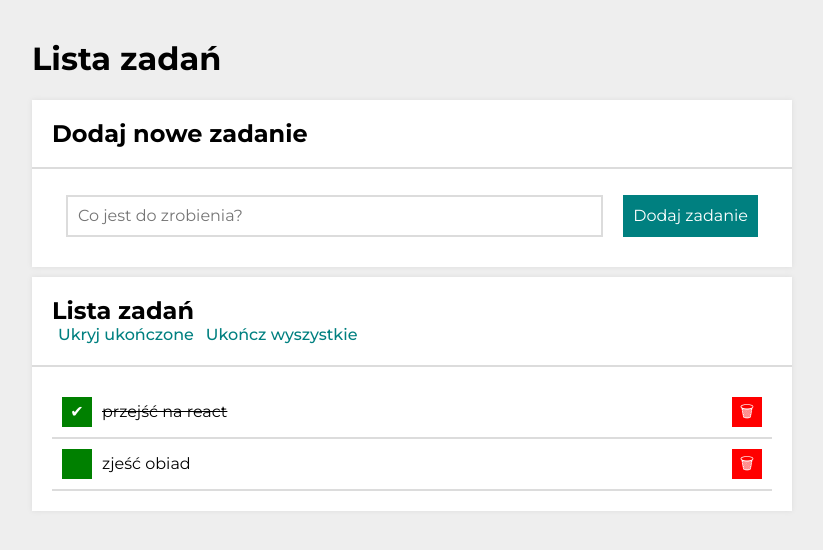
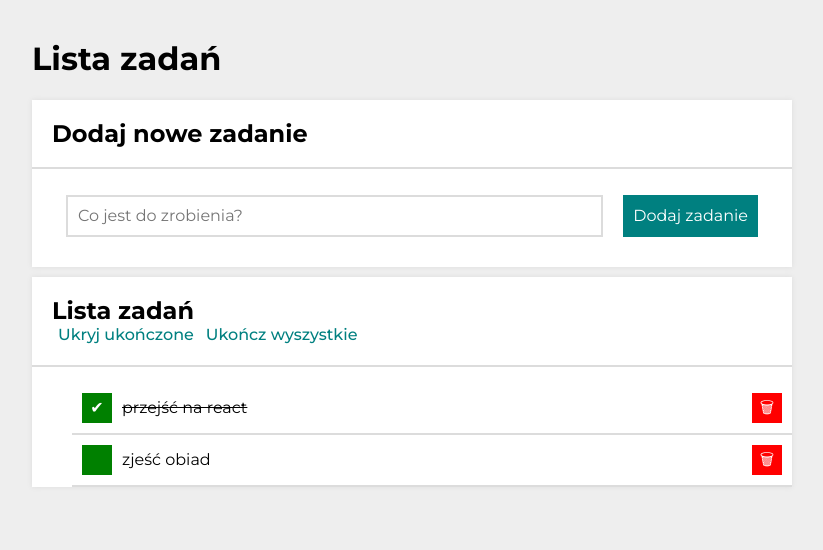
Before and after one commit to ewqa89/todo-list-react, a React (Create React App) app: page / in a window 1280 px wide. Shown: the top 550 px of the page, without its empty margins (228-1051 px from the left). Built offline with nearby package versions, Linux system fonts and the light colour scheme.

Commit message:
destructuring props

```diff
--- a/src/Tasks/index.js
+++ b/src/Tasks/index.js
@@ -1,11 +1,11 @@
 import "./style.css";
 
-const Tasks = (props) => (
-    <ul className="section__ul">
-        {props.tasks.map(task => (
+const Tasks = ({ tasks, hideDoneTasks }) => (
+    <ul className="list__ul">
+        {tasks.map(task => (
             <li
-            key={task.id}
-                className={`list ${(props.hideDoneTasks && task.done) ? "list__hidden" : ""}`}
+                key={task.id}
+                className={`list ${(hideDoneTasks && task.done) ? "list__hidden" : ""}`}
             >
                 <button className="list__button list__button--done">
                     {task.done ? "✔" : ""}
```
